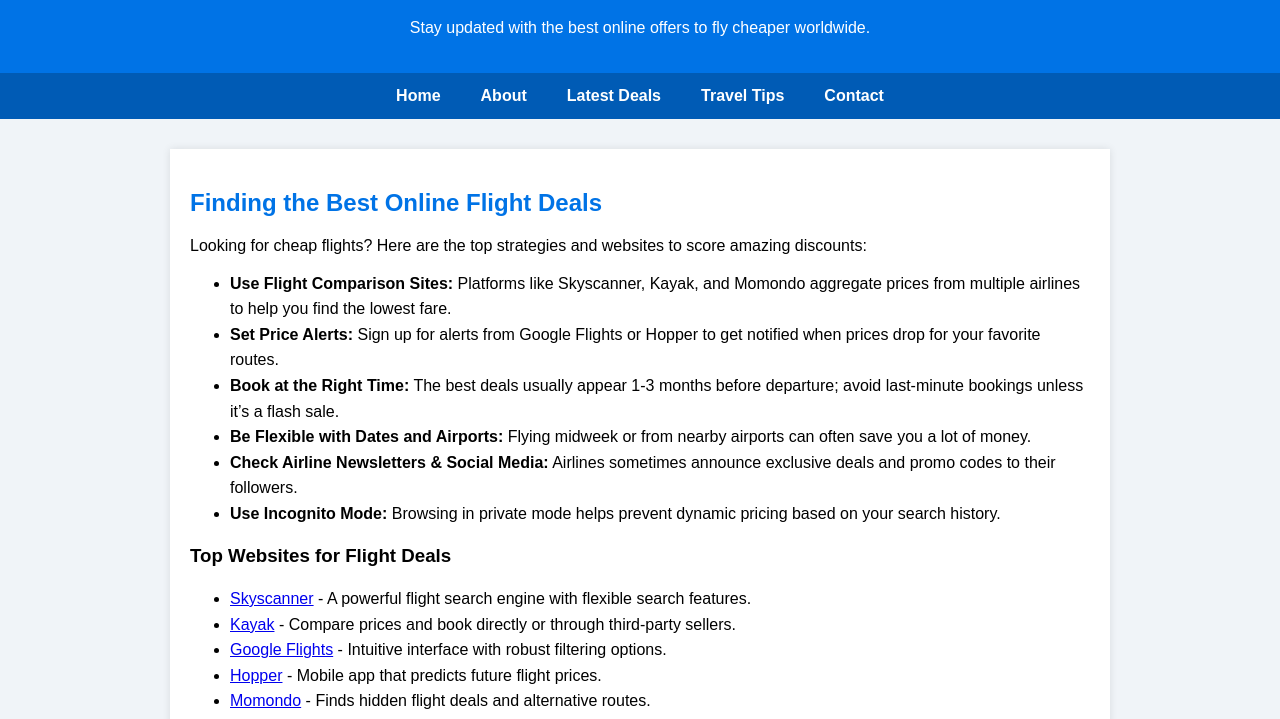
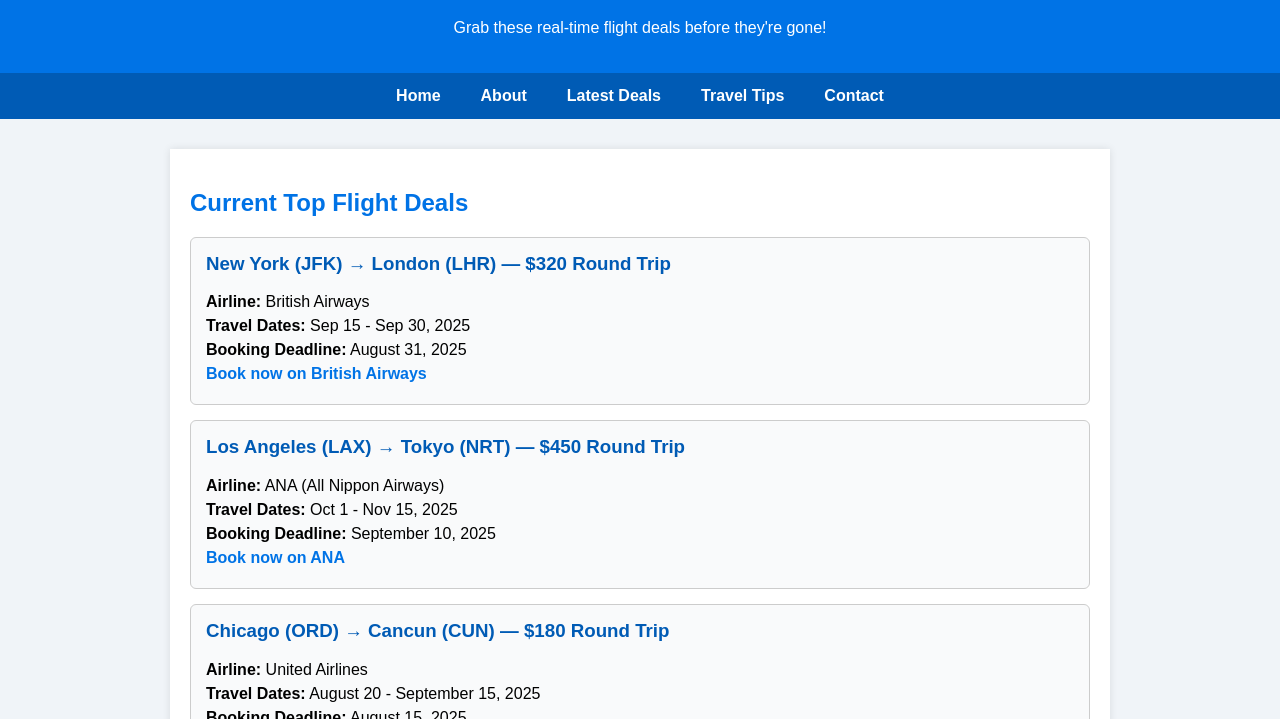
Before and after one commit to ahmad-u/.github.io, a plain HTML site: page deals.html in a window 1280 px wide. Shown: the part 81-800 px from the top of the page. Drawn offline with Linux system fonts and the light colour scheme.

Commit message:
Update deals.html

```diff
--- a/deals.html
+++ b/deals.html
@@ -2,9 +2,9 @@
 <html lang="en">
 <head>
   <meta charset="UTF-8" />
-  <title>Latest Deals - Find the Best Online Flight Deals</title>
+  <title>Latest Flight Deals - Real-Time Offers</title>
   <meta name="viewport" content="width=device-width, initial-scale=1" />
-  <meta name="description" content="Discover the best online flight deals, discounts, and travel promotions. Save big on your next trip with our updated flight offers." />
+  <meta name="description" content="Current cheap flight deals and offers updated regularly to help you save on your next trip." />
   <style>
     body { font-family: Arial, sans-serif; background: #f0f4f8; margin: 0; padding: 0; }
     header { background: #0073e6; color: white; padding: 20px; text-align: center; }
@@ -20,13 +20,34 @@
     main { max-width: 900px; margin: 30px auto; background: white; padding: 20px; box-shadow: 0 0 8px rgba(0,0,0,0.1); }
     footer { background: #003d7a; color: white; text-align: center; padding: 20px; margin-top: 30px; }
     h2 { color: #0073e6; }
-    ul { line-height: 1.6; }
+    .deal {
+      border: 1px solid #ccc;
+      padding: 15px;
+      margin-bottom: 15px;
+      border-radius: 6px;
+      background-color: #f9fafb;
+    }
+    .deal h3 {
+      margin-top: 0;
+      color: #005bb5;
+    }
+    .deal p {
+      margin: 6px 0;
+    }
+    .deal a {
+      color: #0073e6;
+      font-weight: bold;
+      text-decoration: none;
+    }
+    .deal a:hover {
+      text-decoration: underline;
+    }
   </style>
 </head>
 <body>
   <header>
     <h1>Latest Flight Deals</h1>
-    <p>Stay updated with the best online offers to fly cheaper worldwide.</p>
+    <p>Grab these real-time flight deals before they're gone!</p>
   </header>
   <nav>
     <a href="index.html">Home</a>
@@ -36,25 +57,33 @@
     <a href="contact.html">Contact</a>
   </nav>
   <main>
-    <h2>Finding the Best Online Flight Deals</h2>
-    <p>Looking for cheap flights? Here are the top strategies and websites to score amazing discounts:</p>
-    <ul>
-      <li><strong>Use Flight Comparison Sites:</strong> Platforms like Skyscanner, Kayak, and Momondo aggregate prices from multiple airlines to help you find the lowest fare.</li>
-      <li><strong>Set Price Alerts:</strong> Sign up for alerts from Google Flights or Hopper to get notified when prices drop for your favorite routes.</li>
-      <li><strong>Book at the Right Time:</strong> The best deals usually appear 1-3 months before departure; avoid last-minute bookings unless it’s a flash sale.</li>
-      <li><strong>Be Flexible with Dates and Airports:</strong> Flying midweek or from nearby airports can often save you a lot of money.</li>
-      <li><strong>Check Airline Newsletters & Social Media:</strong> Airlines sometimes announce exclusive deals and promo codes to their followers.</li>
-      <li><strong>Use Incognito Mode:</strong> Browsing in private mode helps prevent dynamic pricing based on your search history.</li>
-    </ul>
+    <h2>Current Top Flight Deals</h2>
 
-    <h3>Top Websites for Flight Deals</h3>
-    <ul>
-      <li><a href="https://www.skyscanner.net" target="_blank" rel="noopener">Skyscanner</a> - A powerful flight search engine with flexible search features.</li>
-      <li><a href="https://www.kayak.com" target="_blank" rel="noopener">Kayak</a> - Compare prices and book directly or through third-party sellers.</li>
-      <li><a href="https://www.google.com/flights" target="_blank" rel="noopener">Google Flights</a> - Intuitive interface with robust filtering options.</li>
-      <li><a href="https://www.hopper.com" target="_blank" rel="noopener">Hopper</a> - Mobile app that predicts future flight prices.</li>
-      <li><a href="https://momondo.com" target="_blank" rel="noopener">Momondo</a> - Finds hidden flight deals and alternative routes.</li>
-    </ul>
+    <div class="deal">
+      <h3>New York (JFK) → London (LHR) — $320 Round Trip</h3>
+      <p><strong>Airline:</strong> British Airways</p>
+      <p><strong>Travel Dates:</strong> Sep 15 - Sep 30, 2025</p>
+      <p><strong>Booking Deadline:</strong> August 31, 2025</p>
+      <p><a href="https://www.britishairways.com/travel/home/public/en_us" target="_blank" rel="noopener">Book now on British Airways</a></p>
+    </div>
+
+    <div class="deal">
+      <h3>Los Angeles (LAX) → Tokyo (NRT) — $450 Round Trip</h3>
+      <p><strong>Airline:</strong> ANA (All Nippon Airways)</p>
+      <p><strong>Travel Dates:</strong> Oct 1 - Nov 15, 2025</p>
+      <p><strong>Booking Deadline:</strong> September 10, 2025</p>
+      <p><a href="https://www.ana.co.jp/en/us/" target="_blank" rel="noopener">Book now on ANA</a></p>
+    </div>
+
+    <div class="deal">
+      <h3>Chicago (ORD) → Cancun (CUN) — $180 Round Trip</h3>
+      <p><strong>Airline:</strong> United Airlines</p>
+      <p><strong>Travel Dates:</strong> August 20 - September 15, 2025</p>
+      <p><strong>Booking Deadline:</strong> August 15, 2025</p>
+      <p><a href="https://www.united.com/en/us" target="_blank" rel="noopener">Book now on United Airlines</a></p>
+    </div>
+
+    <p><em>Deals updated weekly. Check back often or subscribe to our newsletter for real-time alerts!</em></p>
   </main>
   <footer>
     &copy; 2025 Budget Travel Deals. All rights reserved.
```
